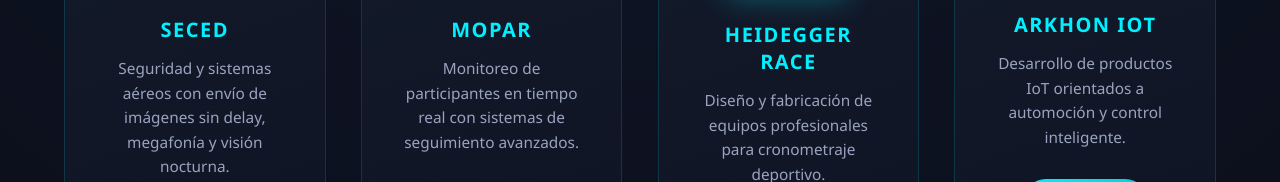
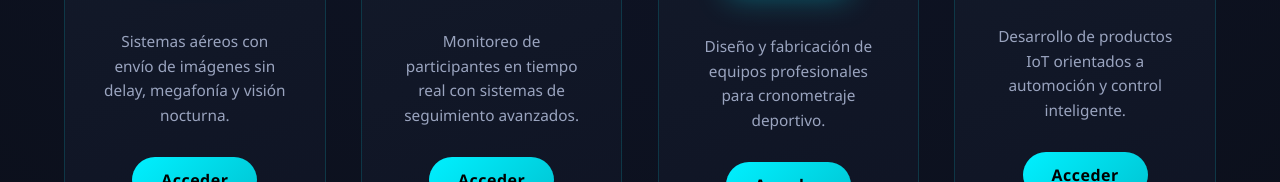
Before and after one commit to seced2022/G6K, a plain HTML site: page index.html in a window 1280 px wide. Shown: the part 618-800 px from the top of the page. Drawn offline with Linux system fonts and the light colour scheme.

Commit message:
index.html

```diff
--- a/index.html
+++ b/index.html
@@ -159,9 +159,9 @@
 
       <div class="card">
         <img src="seced-logo.png" alt="SECeD" class="dept-logo" />
-        <h2>SECeD</h2>
+        <h2></h2>
         <p>
-          Seguridad y sistemas aéreos con envío de imágenes sin delay,
+          Sistemas aéreos con envío de imágenes sin delay,
           megafonía y visión nocturna.
         </p>
         <a href="seced.html">Acceder</a>
@@ -169,7 +169,7 @@
 
       <div class="card">
         <img src="mopar-logo.png" alt="MOPaR" class="dept-logo" />
-        <h2>MOPaR</h2>
+        <h2></h2>
         <p>
           Monitoreo de participantes en tiempo real con sistemas
           de seguimiento avanzados.
@@ -179,7 +179,7 @@
 
       <div class="card">
         <img src="heidegger-logo.png" alt="Heidegger Race" class="dept-logo" />
-        <h2>Heidegger Race</h2>
+        <h2></h2>
         <p>
           Diseño y fabricación de equipos profesionales
           para cronometraje deportivo.
@@ -189,7 +189,7 @@
 
       <div class="card">
         <img src="arkhon-logo.png" alt="Arkhon IoT" class="dept-logo" />
-        <h2>Arkhon IoT</h2>
+        <h2></h2>
         <p>
           Desarrollo de productos IoT orientados
           a automoción y control inteligente.
```
